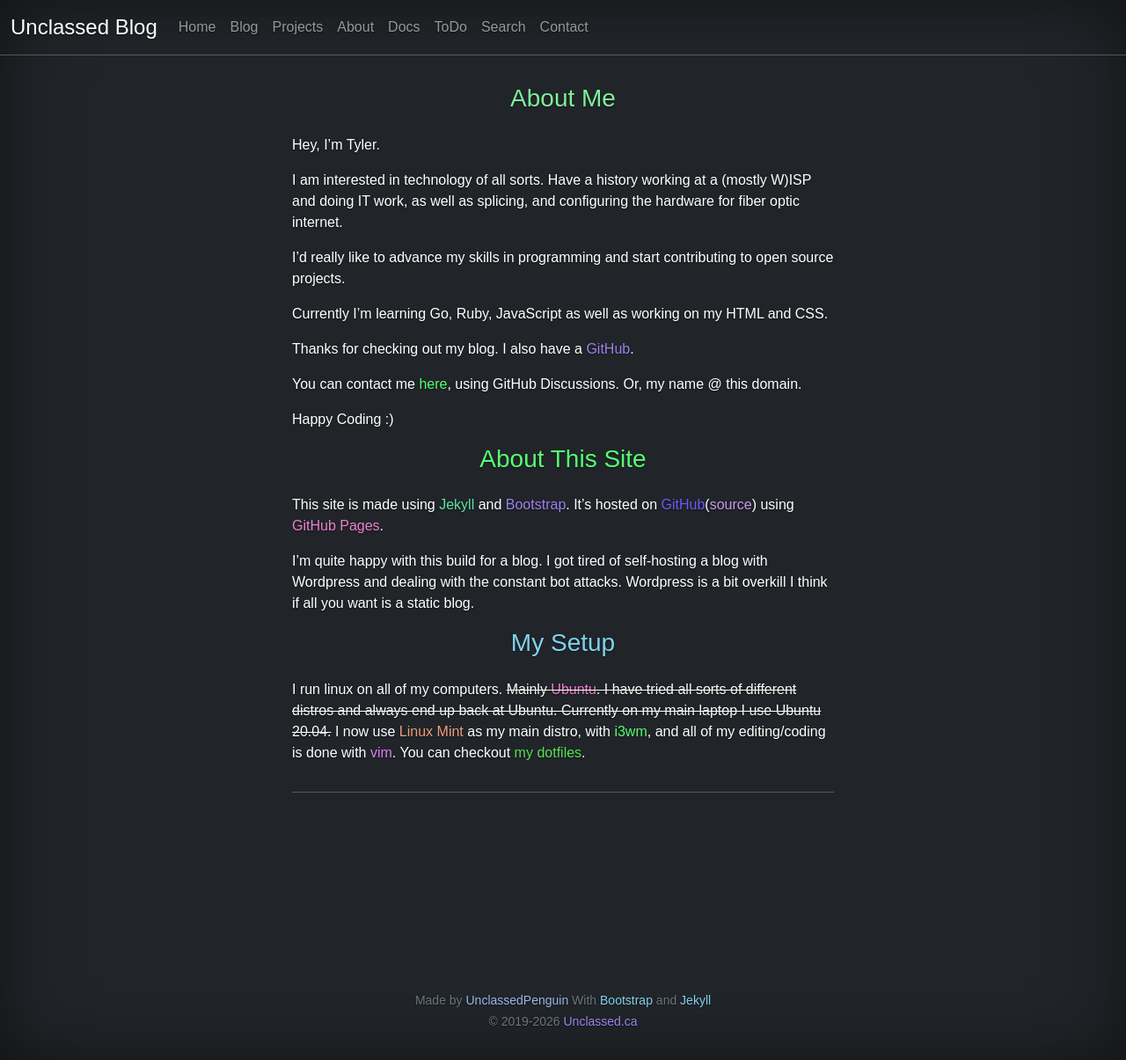
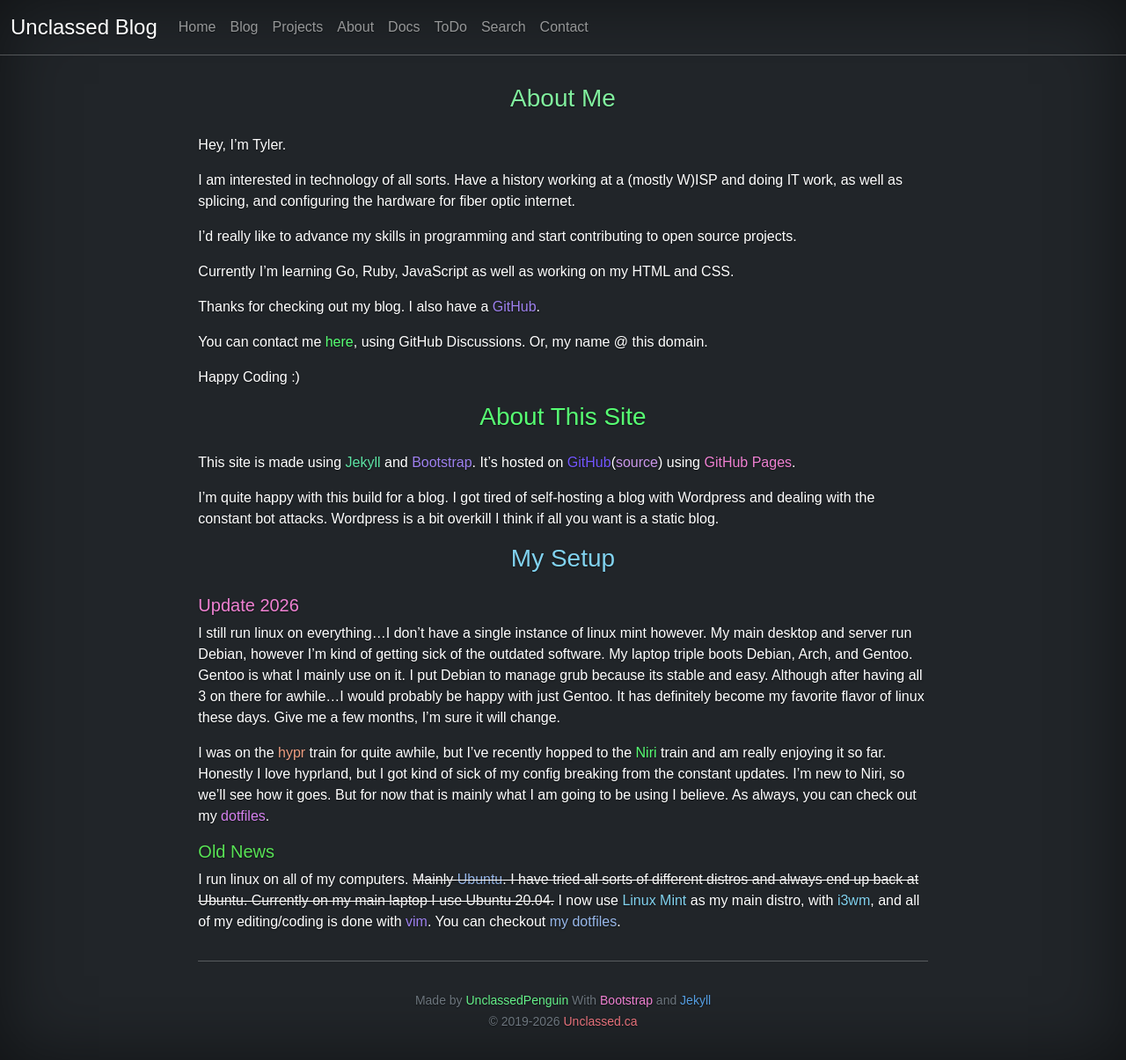
Before and after one commit to UnclassedPenguin/unclassedpenguin.github.io, a Jekyll site: the page built from about.md, in a window 1280 px wide. Shown: the whole page at 88% size. Built offline with Jekyll 4.4.1, drawn with Linux system fonts in a browser that asks for light colours.

Commit message:
update layout, update about

```diff
--- a/_layouts/page.html
+++ b/_layouts/page.html
@@ -22,13 +22,9 @@
       <main class="flex-shrink-0 text-white">
         <div class="container-fluid">
           <div class="row">
-            <div class="col-md-2 col-lg-3 col-xxl-4">
-            </div>
-            <div class="col-md-8 col-lg-6 col-xxl-4 text-white">
+              <div class="blog-excerpt col-md-8 col-lg-8 col-xl-8 col-xxl-5 mx-auto py-3 text-white">
               {{content}}
       <hr>
-            </div>
-            <div class="col-md-2 col-lg-3 col-xxl-4">
             </div>
           </div>
         </div>
--- a/_layouts/project.html
+++ b/_layouts/project.html
@@ -22,12 +22,8 @@
       <main class="flex-shrink-0 text-white">
         <div class="container-fluid">
           <div class="row">
-            <div class="col-md-2 col-lg-3 col-xxl-4">
-            </div>
-            <div class="col-md-8 col-lg-6 col-xxl-4 text-white">
+              <div class="blog-excerpt col-md-8 col-lg-8 col-xl-8 col-xxl-5 mx-auto py-3 text-white">
               {{content}}
-            </div>
-            <div class="col-md-2 col-lg-3 col-xxl-4">
             </div>
           </div>
         </div>
--- a/about.md
+++ b/about.md
@@ -31,4 +31,11 @@ I'm quite happy with this build for a blog. I got tired of self-hosting a blog w
 
 <h3 class="randomcolor pb-3 text-center">My Setup</h3>
 
+<h5 class="randomcolor">Update 2026</h5>
+I still run linux on everything...I don't have a single instance of linux mint however. My main desktop and server run Debian, however I'm kind of getting sick of the outdated software. My laptop triple boots Debian, Arch, and Gentoo. Gentoo is what I mainly use on it. I put Debian to manage grub because its stable and easy. Although after having all 3 on there for awhile...I would probably be happy with just Gentoo. It has definitely become my favorite flavor of linux these days. Give me a few months, I'm sure it will change.
+
+I was on the [hypr](https://hypr.land){:class="randomcolor" target="_blank}<!--_-->  train for quite awhile, but I've recently hopped to the [Niri](https://niri-wm.github.io/niri/){:class="randomcolor" target="_blank}<!--_--> train and am really enjoying it so far. Honestly I love hyprland, but I got kind of sick of my config breaking from the constant updates. I'm new to Niri, so we'll see how it goes. But for now that is mainly what I am going to be using I believe. As always, you can check out my [dotfiles](https://github.com/unclassedpenguin/dotfiles){:class="randomcolor" target="_blank"}<!--_-->.
+
+
+<h5 class="randomcolor">Old News</h5>
 I run linux on all of my computers. ~~Mainly [Ubuntu](https://ubuntu.com/){:class="randomcolor" target="_blank"}<!--_-->. I have tried all sorts of different distros and always end up back at Ubuntu. Currently on my main laptop I use Ubuntu 20.04.~~ I now use [Linux Mint](https://linuxmint.com/){:class="randomcolor" target="_blank}<!--_--> as my main distro, with [i3wm](https://i3wm.org/){:class="randomcolor" target="_blank"}<!--_-->, and all of my editing/coding is done with [vim](https://vim.org){:class="randomcolor" target="_blank"}<!--_-->. You can checkout [my dotfiles](https://github.com/unclassedpenguin/dotfiles){:class="randomcolor" target="_blank"}<!--_-->.
--- a/blog/index.html
+++ b/blog/index.html
@@ -5,9 +5,7 @@ title: Blog
 
 {% for post in paginator.posts %}
 <div class="row">
-  <div class="col-md-2 col-lg-3 col-xxl-4">
-  </div>
-  <div class="blog-excerpt col-md-8 col-lg-6 col-xxl-4 text-white">
+    <div class="blog-excerpt col-md-8 col-lg-8 col-xl-8 col-xxl-5 mx-auto py-3 text-white">
     {% if post.draft %}
       <h3 class="text-center"><a class="randomcolorheader" href="{{ site.baseurl }}{{ post.url }}">{{ post.title }}</a></h3>
       <p class="text-center" style="margin-bottom:0;">{{ post.date | date_to_string}} - {{ post.author }} </p>
@@ -31,8 +29,6 @@ title: Blog
       </div>
     </div>
     <hr>
-  </div>
-  <div class="col-md-2 col-lg-3 col-xxl-4">
   </div>
 </div>
 {% endfor %}
```
Also changed, not shown: _layouts/post.html (+2 -10 lines).
